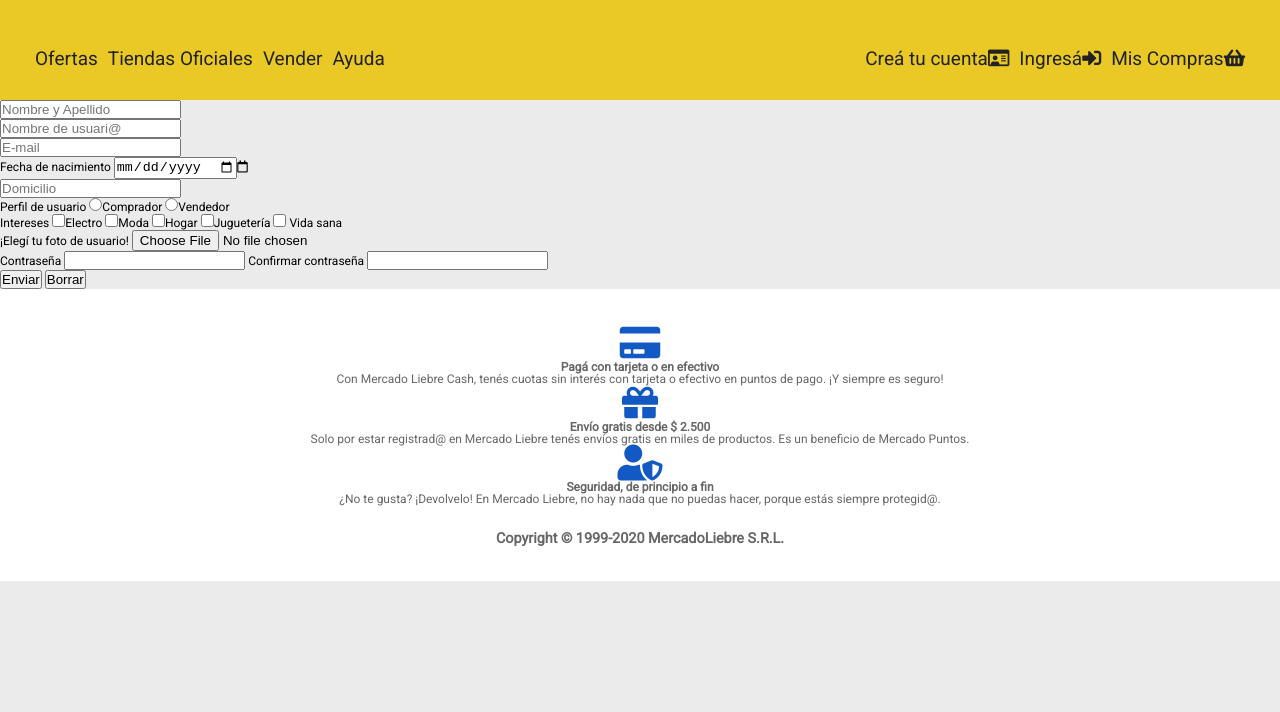
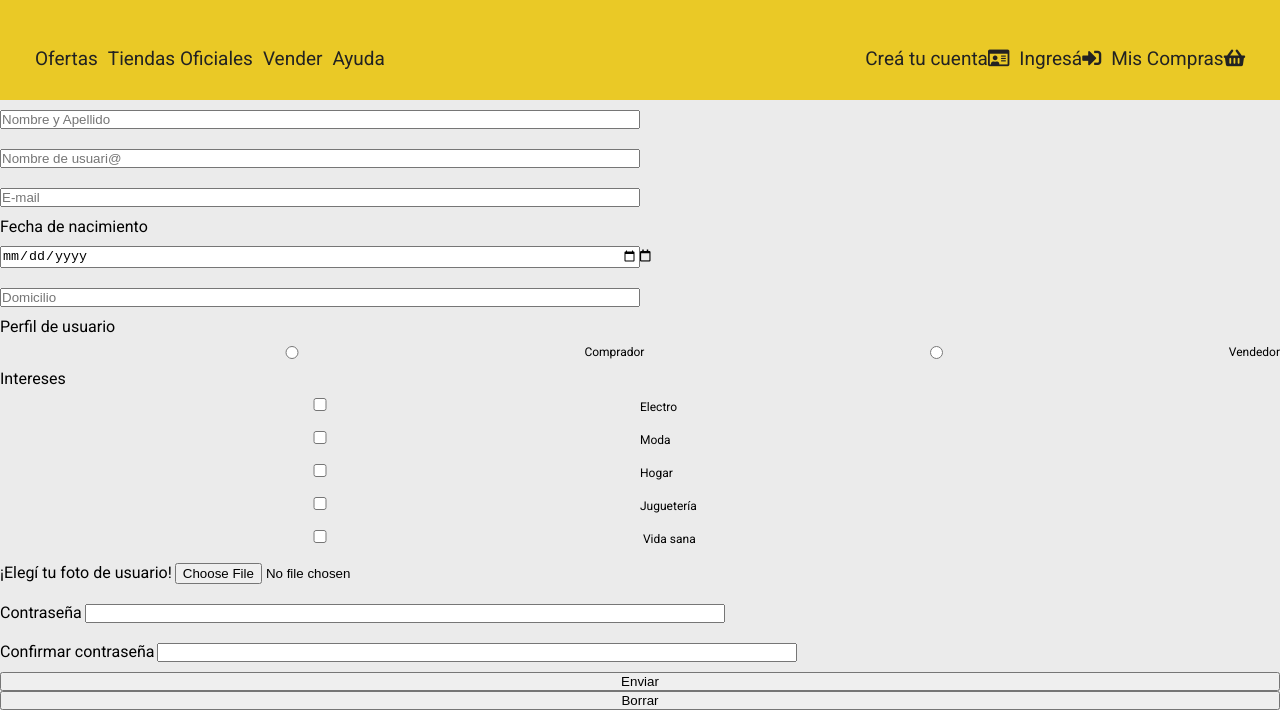
Before and after one commit to jmanuelpereyra/introHTML, a plain HTML site: page views/register.html in a window 1280 px wide. Shown: the part 106-818 px from the top of the page. Drawn offline with Linux system fonts and the light colour scheme; files that its build step writes are made by us from their sources.

Commit message:
le di estilo al login y register

```diff
--- a/public/css/login.css
+++ b/public/css/login.css
@@ -3,19 +3,14 @@
   padding: 0;
   box-sizing: border-box;
 }
-
 body {
   font-family: "Roboto", sans-serif;
   font-size: 12px;
   background-color: #ebebeb;
 }
-.boton {
-  transition: background-color 450ms;
-}
-.boton:hover {
-  background-color: #0022aa;
-  color: white;
-}
+
+/* header */
+
 .main-header-top-bar {
   display: flex;
   justify-content: space-between;
@@ -67,6 +62,30 @@ body {
   font-size: 17px;
 }
 
+/* main */
+main {
+  height: 40vw;
+}
+.boton {
+  margin: 10px 0;
+  transition: background-color 450ms;
+}
+.boton:hover {
+  background-color: #0022aa;
+  color: white;
+}
+.formulario {
+  display: flex;
+  flex-direction: column;
+  justify-content: space-around;
+  align-items: center;
+}
+main input {
+  width: 25vw;
+  margin: 10px 0;
+}
+
+/* footer */
 footer {
   background-color: white;
   text-align: center;
@@ -83,6 +102,8 @@ footer h3 {
   margin-top: 2em;
   font-size: 1.2em;
 }
+
+/* media */
 
 @media (min-width: 361px) {
   .main-header-total {
--- a/public/css/register.css
+++ b/public/css/register.css
@@ -9,6 +9,8 @@ body {
   font-size: 12px;
   background-color: #ebebeb;
 }
+
+/* header */
 
 .main-header-top-bar {
   display: flex;
@@ -60,6 +62,30 @@ body {
   padding: 5px 0;
   font-size: 17px;
 }
+/* main */
+.formulario {
+  display: flex;
+  flex-direction: column;
+}
+main input {
+  width: 50vw;
+  margin: 10px 0;
+}
+.radio {
+  display: flex;
+  align-items: center;
+  justify-content: flex-start;
+}
+
+.contrasenia {
+  display: flex;
+  flex-wrap: wrap;
+}
+form label {
+  font-size: 16px;
+  font-weight: 400;
+}
+/* footer */
 
 footer {
   background-color: white;
@@ -77,6 +103,8 @@ footer h3 {
   margin-top: 2em;
   font-size: 1.2em;
 }
+
+/* media */
 
 @media (min-width: 361px) {
   .main-header-total {
--- a/public/css/styles.css
+++ b/public/css/styles.css
@@ -3,12 +3,13 @@
   padding: 0 px;
   box-sizing: border-box;
 }
-
 body {
   font-family: "Roboto", sans-serif;
   font-size: 12px;
   background-color: #ebebeb;
 }
+
+/* header */
 
 .main-header-top-bar {
   display: flex;
@@ -60,6 +61,9 @@ body {
   padding: 5px 0;
   font-size: 17px;
 }
+
+/* main */
+
 .banner {
   max-width: 100vw;
 }
@@ -130,6 +134,8 @@ main h2 {
   font-weight: bolder;
 }
 
+/* footer */
+
 footer {
   background-color: white;
   text-align: center;
@@ -149,6 +155,7 @@ footer h3 {
 footer p {
   margin-bottom: 20px;
 }
+/* media */
 
 @media (min-width: 361px) {
   .main-header-total {
@@ -230,9 +237,11 @@ footer p {
   }
   main section {
     display: flex;
-    justify-content: space-between;
+    justify-content: space-around;
+    align-items: center;
     flex-wrap: nowrap;
-    max-width: 100vw;
+    width: 100vw;
+    padding: 10px;
   }
   footer {
     display: flex;
--- a/views/register.html
+++ b/views/register.html
@@ -63,8 +63,8 @@
       </div>
     </header>
     <main>
-      <section class="formulario">
-        <form action="/register" method="post">
+      <section>
+        <form action="/register" method="post"  class="formulario">
           <div class="nombreyapellido">
             <input
               type="text"
@@ -79,14 +79,15 @@
             <input type="email" name="email" placeholder="E-mail" />
           </div>
           <div class="date">
-            <label for="date">Fecha de nacimiento</label>
+            <label for="date">Fecha de nacimiento</label> <br>
             <input id="date" type="date" name="date" /><i class="far fa-calendar"></i>
           </div>
           <div class="domicilio">
             <input type="text" name="domicilio" placeholder="Domicilio" />
           </div>
           <div class="perfil">
-            <label for="perfil">Perfil de usuario</label>
+            <label for="perfil">Perfil de usuario</label><br>
+            <div class="radio">
             <input
               type="radio"
               id="perfil"
@@ -100,8 +101,9 @@
               value="vendedor"
             />Vendedor
           </div>
+        </div>
           <div class="intereses">
-            <label for="intereses">Intereses</label>
+            <label for="intereses">Intereses</label> <br>
             <input type="checkbox" name="intereses" id="intereses" value="electro" />Electro
             <input type="checkbox" name="intereses" id="intereses" value="moda" />Moda
             <input type="checkbox" name="intereses" id="intereses" value="hogar" />Hogar
@@ -113,10 +115,14 @@
               <input type="file" name="fotodeusuario" id="fotodeusuario" accept=".jpeg, .png, .bmp, .tiff, .gif, .pdf, .png, .eps, .svg">
           </div>
           <div class="contrasenia">
+            <div class="contrasenia1">
               <label for="password">Contraseña</label>
               <input type="password" name="password" id="password">
+            </div>
+            <div class="contrasenia2">
               <label for="confirm">Confirmar contraseña</label>
               <input type="password" name="confirm" id="confirm">
+            </div>
           </div>
           <button type="submit">Enviar</button>
           <button type="reset">Borrar</button>
```
Also changed, not shown: views/login.html (+2 -2 lines).
